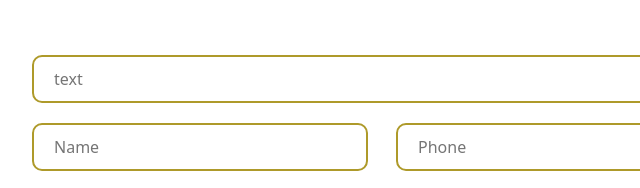
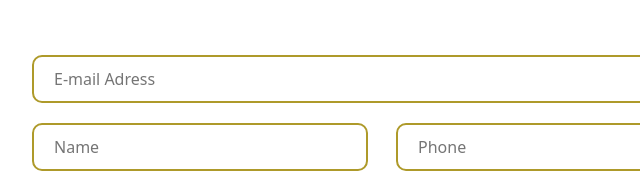
Before and after one commit to Kowshikurrahman/Project5, a plain HTML site: page index.html in a window 1280 px wide. Shown: the part 4691-4879 px from the top of the page, 258-898 px from the left. Drawn offline with nearby package versions, Linux system fonts and the light colour scheme.

Commit message:
Update index.html

```diff
--- a/index.html
+++ b/index.html
@@ -287,7 +287,7 @@
         </div>
         <div class="form my-5 clearfix">
           <form action="#">
-            <input class="w-100 inuti" type="email" placeholder="text">
+            <input class="w-100 inuti" type="email" placeholder="E-mail Adress">
             <input class="w48 inuti fleft" type="text" placeholder="Name">
             <input class="w48 inuti fright" type="text" placeholder="Phone">
             <textarea class="w-100 inuti" placeholder="Message" name="" id="" cols="30" rows="10"></textarea>
```
